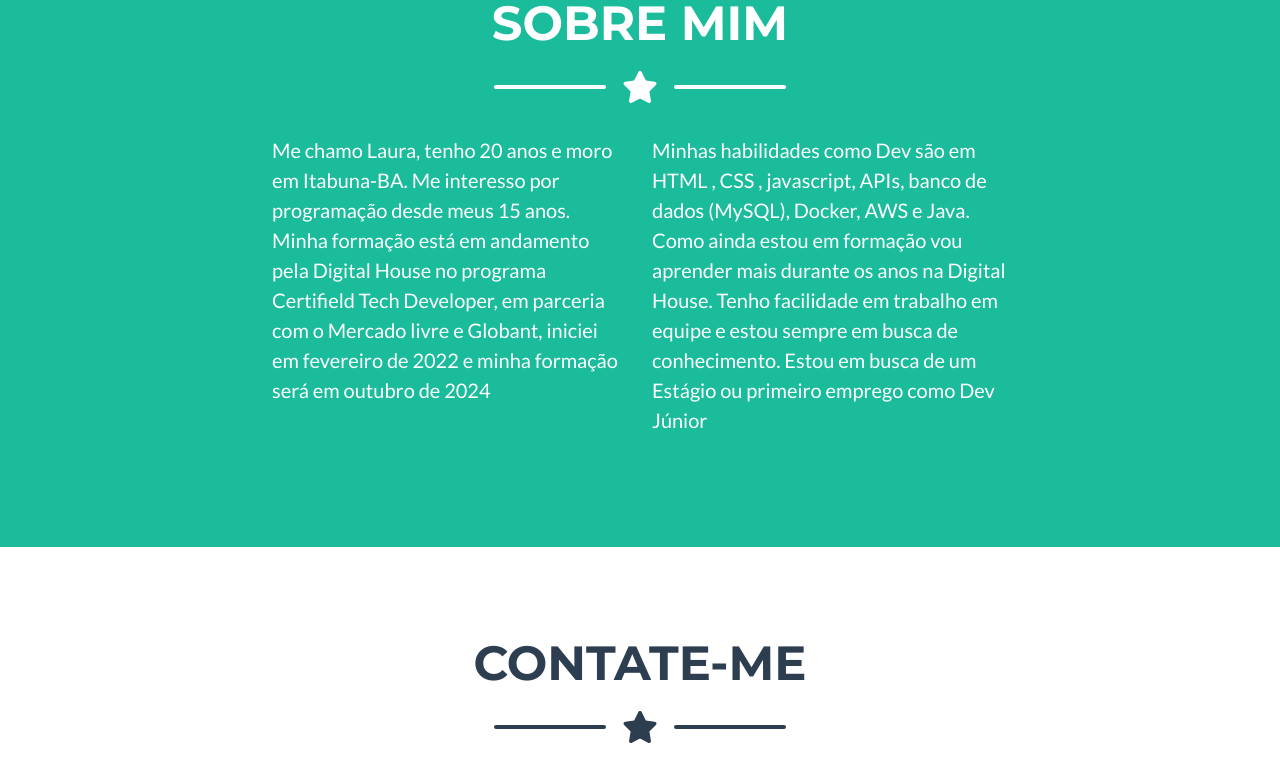
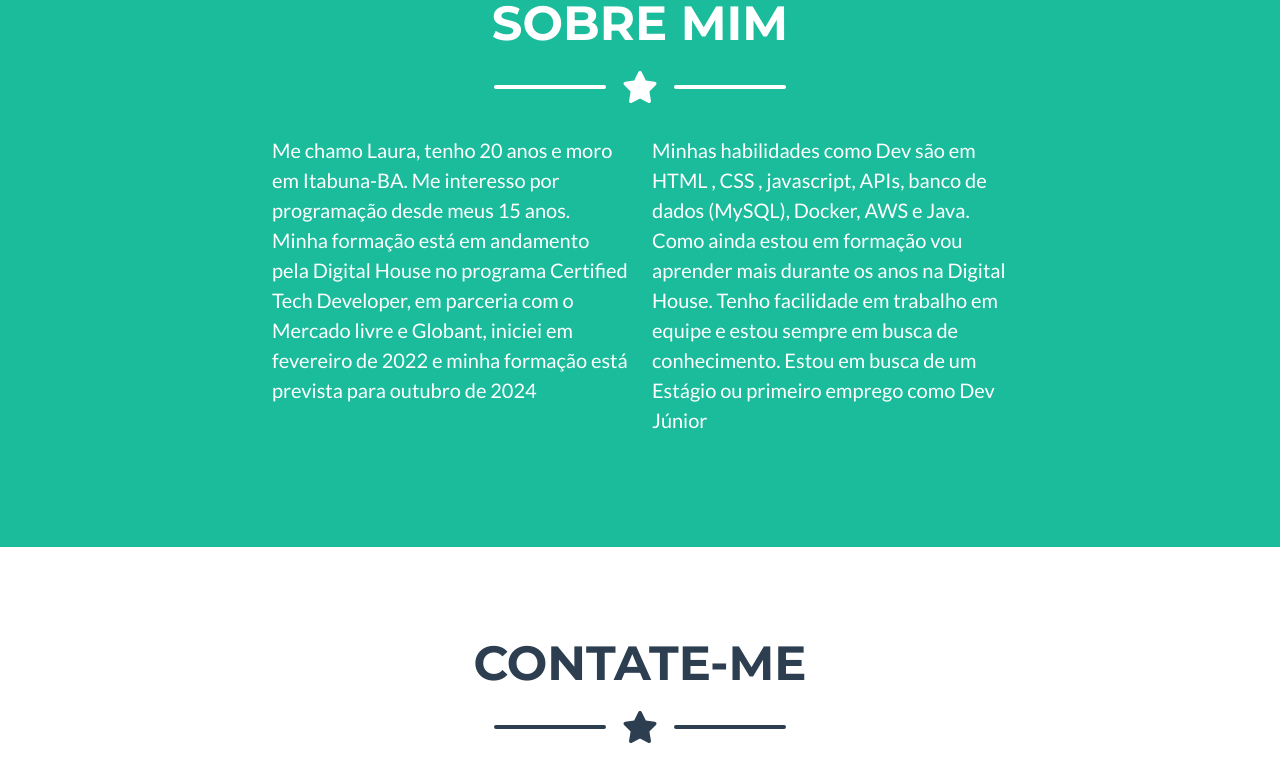
Before and after one commit to lauradefreitas2/portfolio, a plain HTML site: page index.html in a window 1280 px wide. Shown: the part 1590-2362 px from the top of the page. Drawn offline with nearby package versions, Linux system fonts and the light colour scheme.

Commit message:
mudando algumas coisas no html

```diff
--- a/index.html
+++ b/index.html
@@ -132,9 +132,9 @@
             <div class="row">
                 <div class="col-lg-4 ms-auto">
                     <p class="lead">Me chamo Laura, tenho 20 anos e moro em Itabuna-BA. Me interesso por programação
-                        desde meus 15 anos. Minha formação está em andamento pela Digital House no programa Certifield
+                        desde meus 15 anos. Minha formação está em andamento pela Digital House no programa Certified
                         Tech Developer, em parceria com o Mercado livre e Globant, iniciei em fevereiro de 2022 e
-                        minha formação será em outubro de 2024</p>
+                        minha formação está prevista para outubro de 2024</p>
                 </div>
                 <div class="col-lg-4 me-auto">
                     <p class="lead">Minhas habilidades como Dev são em HTML , CSS , javascript, APIs, banco de dados
@@ -236,7 +236,7 @@
         </div>
     </footer>
     <div class="copyright py-4 text-center text-white">
-        <div class="container"><small>Copyright &copy; Portfolio laura de freitas</small></div>
+        <div class="container"><small>Copyright &copy; Portfólio laura de freitas</small></div>
     </div>
     <div class="portfolio-modal modal fade" id="portfolioModal1" tabindex="-1" aria-labelledby="portfolioModal1"
         aria-hidden="true">
```
